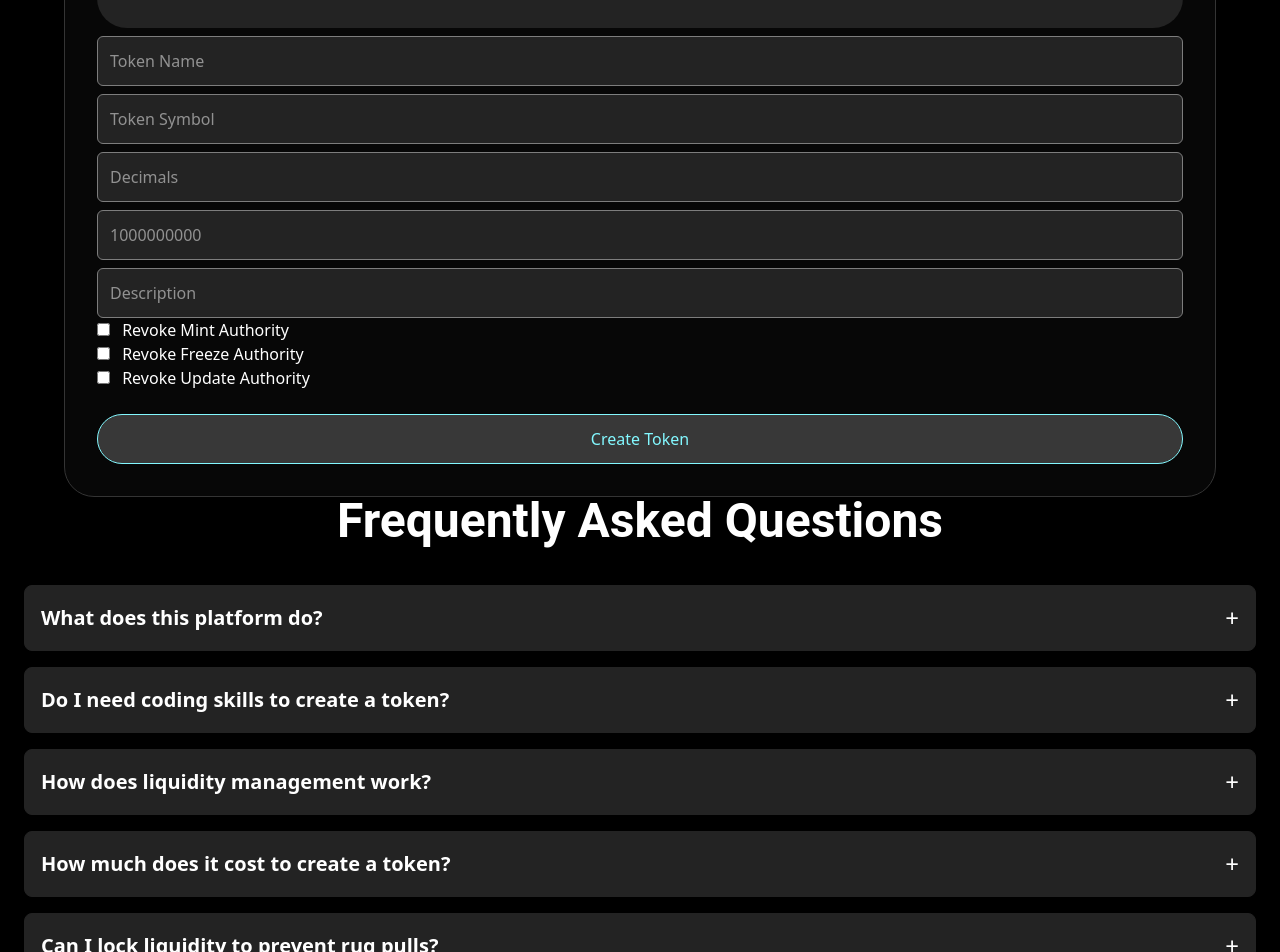
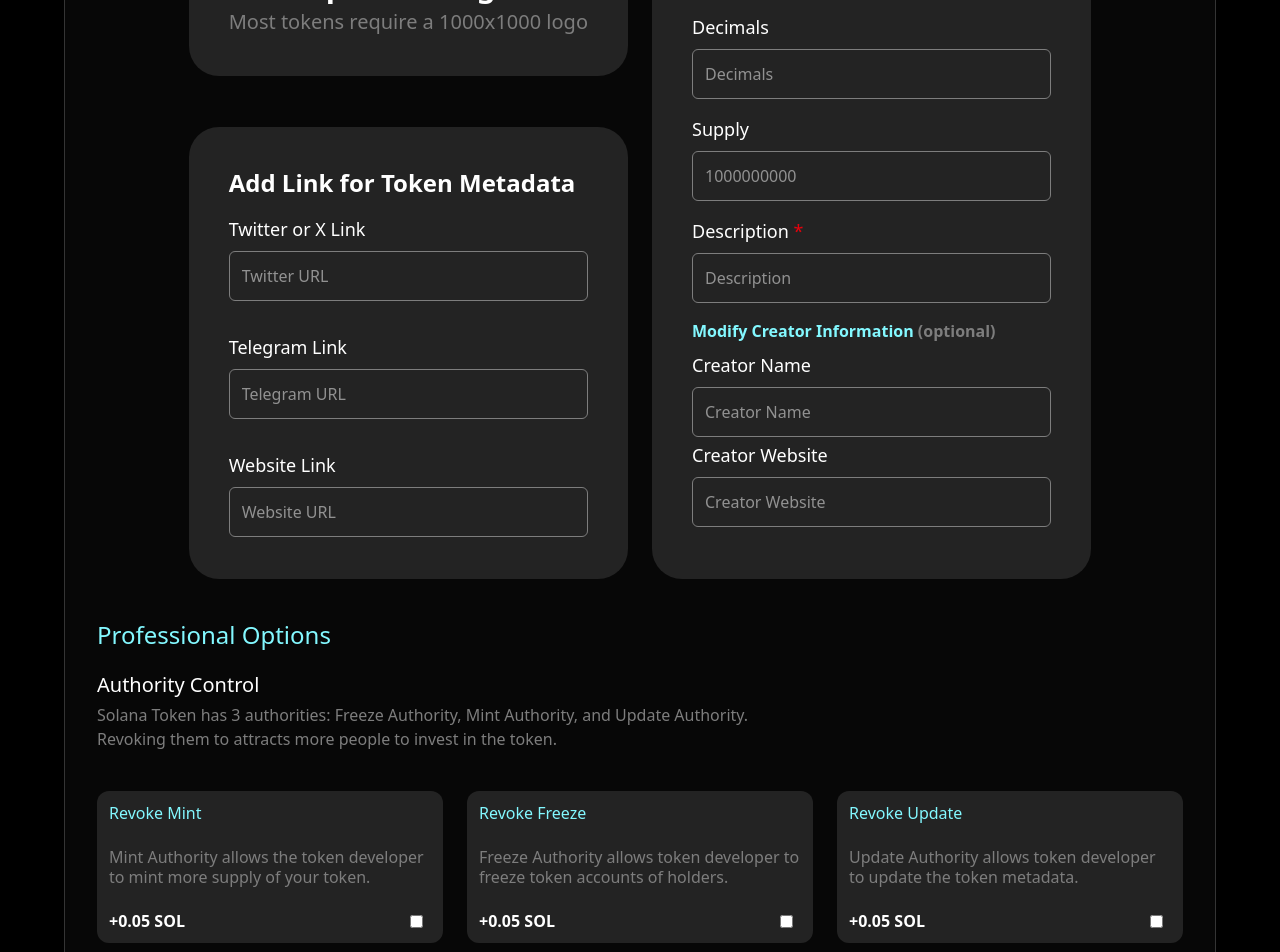
Before and after one commit to sidx04/HyperLaunch, a React (Vite) app: page /createToken in a window 1280 px wide. Shown: the part 540-1492 px from the top of the page. Built offline with nearby package versions, Linux system fonts and the light colour scheme.

Commit message:
frontend update

```diff
--- a/src/App.jsx
+++ b/src/App.jsx
@@ -4,8 +4,8 @@ import Footer from './components/Footer'
 import { Route, Routes } from 'react-router'
 import Home from './pages/Home'
 import Create from './pages/Create'
-import Manage from './pages/Manage'
-import Liquidity from './pages/Liquidity'
+// import Manage from './pages/Manage'
+// import Liquidity from './pages/Liquidity'
 import { FAQ } from './components/Faq'
 
 function App() {
@@ -18,8 +18,6 @@ function App() {
 
         <Route path="/" element={<Home />} />
         <Route path="/createToken" element={<Create />} />
-        <Route path="/createLiquidity" element={<Liquidity />} />
-        <Route path="/manageLiquidity" element={<Manage />} />
      </Routes>
      <FAQ />
      <Footer />
--- a/src/components/Footer.jsx
+++ b/src/components/Footer.jsx
@@ -13,8 +13,8 @@ const Footer = () => {
           links: [
             { name: 'Home', href: '/' },
             { name: 'Create Token', href: '/createToken' },
-            { name: 'Liquidity Pool', href: '/createLiquidity' },
-            { name: 'Manage Liquidity', href: '/manageLiquidity' },
+            { name: 'Liquidity Pool', href: 'https://raydium.io/liquidity/create-pool/?tab=standard' },
+            { name: 'Manage Liquidity', href: 'https://raydium.io/portfolio/?position_tab=standard' },
           ]
         },
         company: {
--- a/src/components/Hero.jsx
+++ b/src/components/Hero.jsx
@@ -46,7 +46,7 @@ const Hero = () => {
               </button>
               </Link>
 
-              <Link to='/createLiquidity'>
+              <Link to='/https://raydium.io/liquidity/create-pool/?tab=standard'>
               <button
                 onClick={() => {}}
                 className="w-full sm:w-auto px-4 py-2 rounded-full bg-[#232323] border border-[#5c5c5c] hover:bg-[#2e2e2e] transition-all duration-300 active:scale-95 text-white text-sm font-bold"
@@ -75,7 +75,7 @@ const Hero = () => {
                 Create Token
               </button>
               </Link>
-              <Link to='/createLiquidity'>
+              <Link to='/https://raydium.io/liquidity/create-pool/?tab=standard'>
               <button
                 onClick={() => {}}
                 className="w-full sm:w-auto px-4 py-2 rounded-full bg-[#232323] border border-[#5c5c5c] hover:bg-[#2e2e2e] transition-all duration-300 active:scale-95 text-white text-sm font-bold"
--- a/src/components/Navbar.jsx
+++ b/src/components/Navbar.jsx
@@ -77,14 +77,14 @@ const NavBar = () => {
             </Link>
             <Link
               onClick={scrollToTop}
-              to="/createLiquidity"
+              to="https://raydium.io/liquidity/create-pool/?tab=standard"
               className="hover:text-gray-500 transition-all duration-300 active:scale-95 cursor-pointer"
             >
               <span>Liquidity Pool</span>
             </Link>
             <Link
               onClick={scrollToTop}
-              to="/manageLiquidity"
+              to="https://raydium.io/portfolio/?position_tab=standard"
               className="hover:text-gray-500 transition-all duration-300 active:scale-95 cursor-pointer"
             >
               <span>Manage Liquidity</span>
@@ -143,13 +143,13 @@ const NavBar = () => {
               Create Token
             </Link>
             <Link
-              to="/createLiquidity"
+              to="https://raydium.io/liquidity/create-pool/?tab=standard"
               className="block px-3 py-2 hover:bg-gray-700 transition-all duration-300 active:scale-95 cursor-pointer"
             >
               Liquidity Pool
             </Link>
             <Link
-              to="/manageLiquidity"
+              to="https://raydium.io/portfolio/?position_tab=standard"
               className="block px-3 py-2 hover:bg-gray-700 transition-all duration-300 active:scale-95 cursor-pointer"
             >
               Manage Liquidity
--- a/src/pages/Create.jsx
+++ b/src/pages/Create.jsx
@@ -16,6 +16,7 @@ const Create = () => {
     checkUpdate: false,
     publicKey: "",
   });
+
 
   const handleChange = (e) => {
     const { name, value, type, checked } = e.target;
@@ -107,19 +108,17 @@ const Create = () => {
   };
 
   return (
-    <div className="pt-28 bg-black text-white relative font-['Product Sans']">
+    <div className="pt-28 pb-20 bg-black text-white relative font-['Product Sans']">
       <form
         onSubmit={handleSubmit}
-        className="flex flex-col rounded-[30px] bg-[#23232333] border border-[#343434] text-white p-8 w-auto xl:mx-auto max-w-6xl mx-3 relative"
-      >
-        <h1 className="text-3xl md:text-5xl font-semibold text-center uppercase">
-          Create Solana Token
-        </h1>
-        <p className="text-md md:text-xl text-gray-400 text-center mt-4">
-          Easily Create your own Solana SPL Token in just 7+1 steps without
-          Coding.
-        </p>
+        className="flex flex-col rounded-[30px] bg-[#23232333] border border-[#343434] text-white p-8 w-auto xl:mx-auto max-w-6xl mx-3 relative">
+        <h1 className="text-3xl md:text-5xl font-semibold text-center uppercase">Create Solana Token</h1>
+        <p className="text-md md:text-xl text-gray-400 text-center mt-4">Easily Create your own Solana SPL Token in just 7+1 steps without Coding.</p>
 
+        <div className='items-center flex-col flex justify-between'>
+          <div className="grid grid-cols-1 md:grid-cols-2 gap-6 mt-6">
+
+            <div className="grid grid-cols-1 gap-6 mt-6">
               <label htmlFor="imageUpload" className="cursor-pointer">
                 <div className="bg-[#232323] w-full p-6 md:p-10 rounded-[30px] mt-6 text-center">
                   {formData.image ? (
@@ -145,6 +144,29 @@ const Create = () => {
                 />
               </label>
 
+              <div className="bg-[#232323] w-full p-6 md:p-10 rounded-[30px] mt-6 text-left space-y-8">
+                <p className="text-2xl font-semibold mb-4">Add Link for Token Metadata</p>
+
+                <div className="flex flex-col">
+                  <label className="text-lg">Twitter or X Link</label>
+                  <input type="text" placeholder="Twitter URL" className="p-3 border border-[#7d7d7d] rounded-md bg-[#232323] mt-2" />
+                </div>
+                <div className="flex flex-col">
+                  <label className="text-lg">Telegram Link</label>
+                  <input type="text" placeholder="Telegram URL" className="p-3 border border-[#7d7d7d] rounded-md bg-[#232323] mt-2" />
+                </div>
+                <div className="flex flex-col">
+                  <label className="text-lg">Website Link</label>
+                  <input type="text" placeholder="Website URL" className="p-3 border border-[#7d7d7d] rounded-md bg-[#232323] mt-2" />
+                </div>
+              </div>
+            </div>
+
+
+            <div className="grid grid-cols-1 gap-6 mt-6">
+              <div className="bg-[#232323] w-full p-6 md:p-10 rounded-[30px] mt-6 space-y-4">
+                <div className="flex flex-col">
+                  <label className="text-lg">Token Name</label>
                   <input
                     type="text"
                     name="tokenName"
@@ -153,6 +175,9 @@ const Create = () => {
                     onChange={handleChange}
                     className="p-3 border border-[#7d7d7d] rounded-md bg-[#232323] mt-2"
                   />
+                </div>
+                <div className="flex flex-col">
+                  <label className="text-lg">Token Symbol</label>
                   <input
                     type="text"
                     name="tokenSymbol"
@@ -161,6 +186,9 @@ const Create = () => {
                     onChange={handleChange}
                     className="p-3 border border-[#7d7d7d] rounded-md bg-[#232323] mt-2"
                   />
+                </div>
+                <div className="flex flex-col">
+                  <label className="text-lg">Decimals</label>
                   <input
                     type="number"
                     name="decimals"
@@ -169,6 +197,9 @@ const Create = () => {
                     onChange={handleChange}
                     className="p-3 border border-[#7d7d7d] rounded-md bg-[#232323] mt-2"
                   />
+                </div>
+                <div className="flex flex-col">
+                  <label className="text-lg">Supply</label>
                   <input
                     type="number"
                     name="supply"
@@ -177,6 +208,9 @@ const Create = () => {
                     onChange={handleChange}
                     className="p-3 border border-[#7d7d7d] rounded-md bg-[#232323] mt-2"
                   />
+                </div>
+                <div className="flex flex-col">
+                  <label className="text-lg">Description <span className='text-red-600'>*</span></label>
                   <input
                     type="text"
                     name="description"
@@ -185,8 +219,43 @@ const Create = () => {
                     onChange={handleChange}
                     className="p-3 border border-[#7d7d7d] rounded-md bg-[#232323] mt-2"
                   />
+                </div>
 
-        <label>
+                <div className="flex flex-col">
+                  <div className="text-[#83f8ff] font-semibold">Modify Creator Information <span className='text-[#7d7d7d]'>(optional)</span></div>
+                  <div className='pt-2 pb-3 space-y-1'>
+
+                      <div className="flex flex-col">
+                        <label className="text-lg">Creator Name</label>
+                        <input type="text" placeholder="Creator Name" className="p-3 border border-[#7d7d7d] rounded-md bg-[#232323] mt-2" />
+                      </div>
+                      <div className="flex flex-col">
+                        <label className="text-lg">Creator Website</label>
+                        <input type="text" placeholder="Creator Website" className="p-3 border border-[#7d7d7d] rounded-md bg-[#232323] mt-2" />
+                      </div>
+                  </div>
+
+                    </div>
+                  </div>
+                </div>
+              </div>
+            </div>
+
+
+        <p className='text-[#83f8ff] text-left text-2xl mt-10 mb-5'>
+          Professional Options
+        </p>
+        <p className='text-xl mb-1'>Authority Control</p>
+        <p className='text-[#7d7d7d] text-md mb-4'>
+          Solana Token has 3 authorities: Freeze Authority, Mint Authority, and Update Authority.<br/>
+          Revoking them to attracts more people to invest in the token.
+        </p>
+        <div className='grid grid-cols-1 md:grid-cols-3 gap-6 mt-6'>
+          <div className='leading-[20px] inline-block p-3 bg-[#232323] rounded-xl overflow-hidden space-y-6'>
+            <p className='text-[#83f8ff]'>Revoke Mint</p>
+            <p className='text-[#7d7d7d]'>Mint Authority allows the token developer to mint more supply of your token.</p>
+            <div className="justify-between flex items-center">
+              <p className="font-semibold">+0.05 SOL</p>
               <input
                 type="checkbox"
                 name="checkMint"
@@ -194,9 +263,14 @@ const Create = () => {
                 onChange={handleChange}
                 className="mr-2"
               />{" "}
-          Revoke Mint Authority
-        </label>
-        <label>
+            </div>
+          </div>
+
+          <div className='leading-[20px] inline-block p-3 bg-[#232323] rounded-xl overflow-hidden space-y-6'>
+            <p className='text-[#83f8ff]'>Revoke Freeze</p>
+            <p className='text-[#7d7d7d]'>Freeze Authority allows token developer to freeze token accounts of holders.</p>
+            <div className='justify-between items-center flex'>
+                <p className="font-semibold">+0.05 SOL</p>
                 <input
                   type="checkbox"
                   name="checkFreeze"
@@ -204,9 +278,14 @@ const Create = () => {
                   onChange={handleChange}
                   className="mr-2"
                 />{" "}
-          Revoke Freeze Authority
-        </label>
-        <label>
+            </div>
+          </div>
+
+          <div className='leading-[20px] inline-block p-3 bg-[#232323] rounded-xl overflow-hidden space-y-6'>
+          <p className='text-[#83f8ff]'>Revoke Update</p>
+          <p className='text-[#7d7d7d]'>Update Authority allows token developer to update the token metadata.</p>
+            <div className='justify-between items-center flex'>
+                <p className="font-semibold">+0.05 SOL</p>
                 <input
                   type="checkbox"
                   name="checkUpdate"
@@ -214,12 +293,14 @@ const Create = () => {
                   onChange={handleChange}
                   className="mr-2"
                 />{" "}
-          Revoke Update Authority
-        </label>
+            </div>
+          </div>
+        </div>
+
 
         <button
           type="submit"
-          className="text-center mt-6 w-full md:w-auto px-6 py-3 rounded-full border text-[#83f8ff] bg-[#383838] border-[#83f8ff] hover:bg-[#83f8ff]/20 transition-all duration-300 active:scale-95"
+          className="mt-6 w-auto px-6 py-3 rounded-full border text-[#83f8ff] bg-[#383838] border-[#83f8ff] hover:bg-[#83f8ff]/20 transition-all duration-300 active:scale-95"
         >
           Create Token
         </button>
```
Lines whose indentation alone changed are shown as unchanged.
